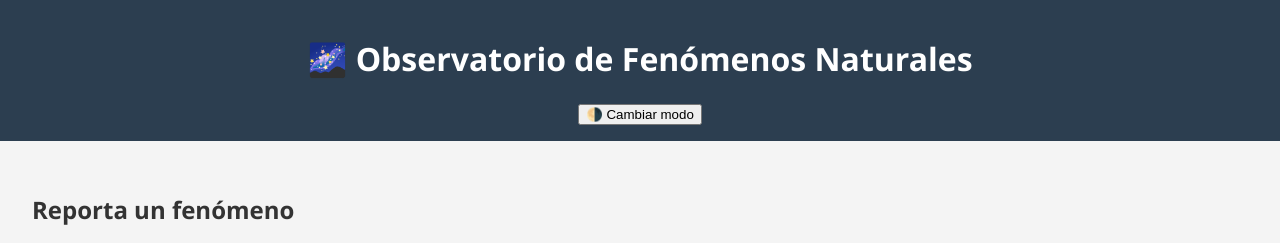
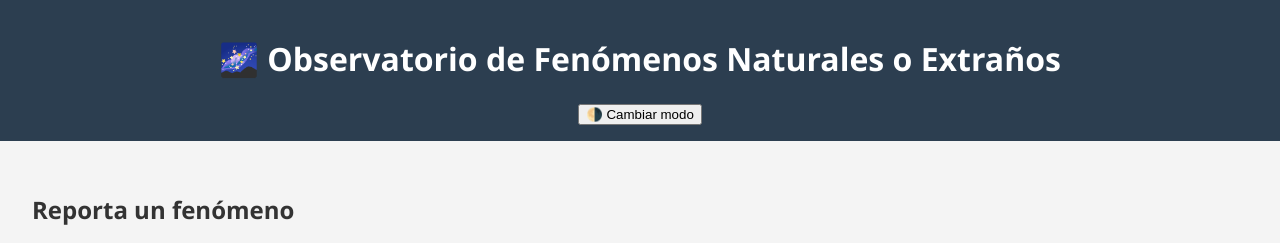
Before and after one commit to ReizDev/OBSERVATORIO-DE-FENOMENOS-NATURALES-LBPW, a plain HTML site: page index.html in a window 1280 px wide. Shown: the top 243 px of the page. Drawn offline with nearby package versions, Linux system fonts and the light colour scheme.

Commit message:
git configgit

```diff
--- a/index.html
+++ b/index.html
@@ -19,7 +19,7 @@
 </head>
 <body>
   <header>
-    <h1>🌌 Observatorio de Fenómenos Naturales</h1>
+    <h1>🌌 Observatorio de Fenómenos Naturales o Extraños</h1>
     <button id="toggle-theme">🌗 Cambiar modo</button>
   </header>
 
```
